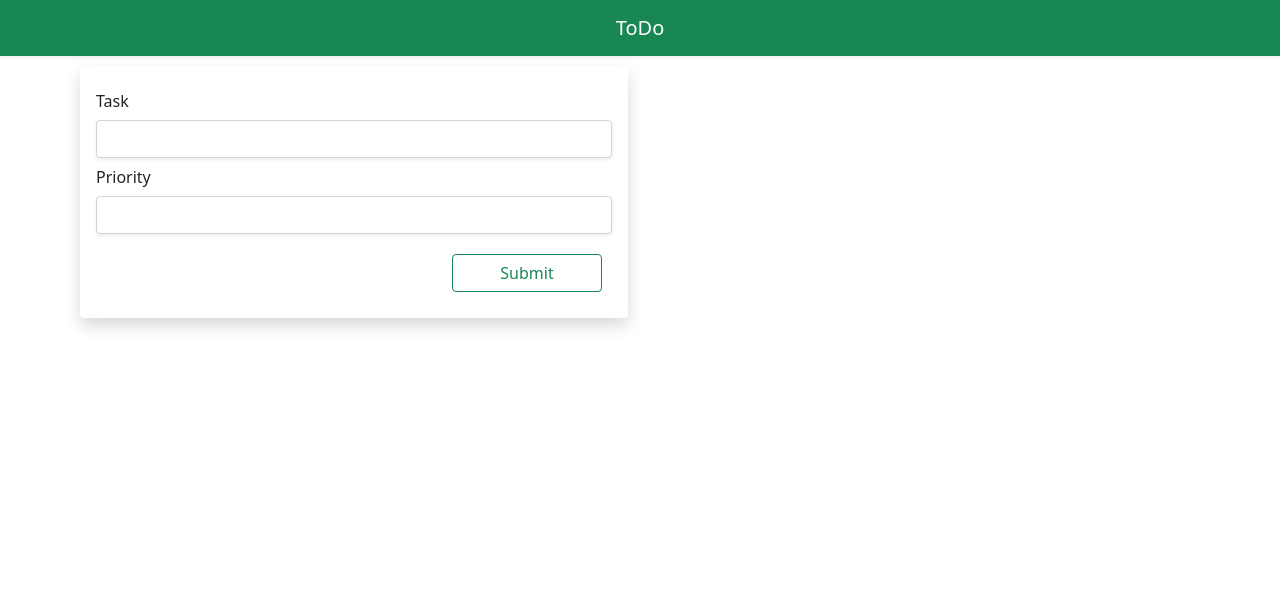
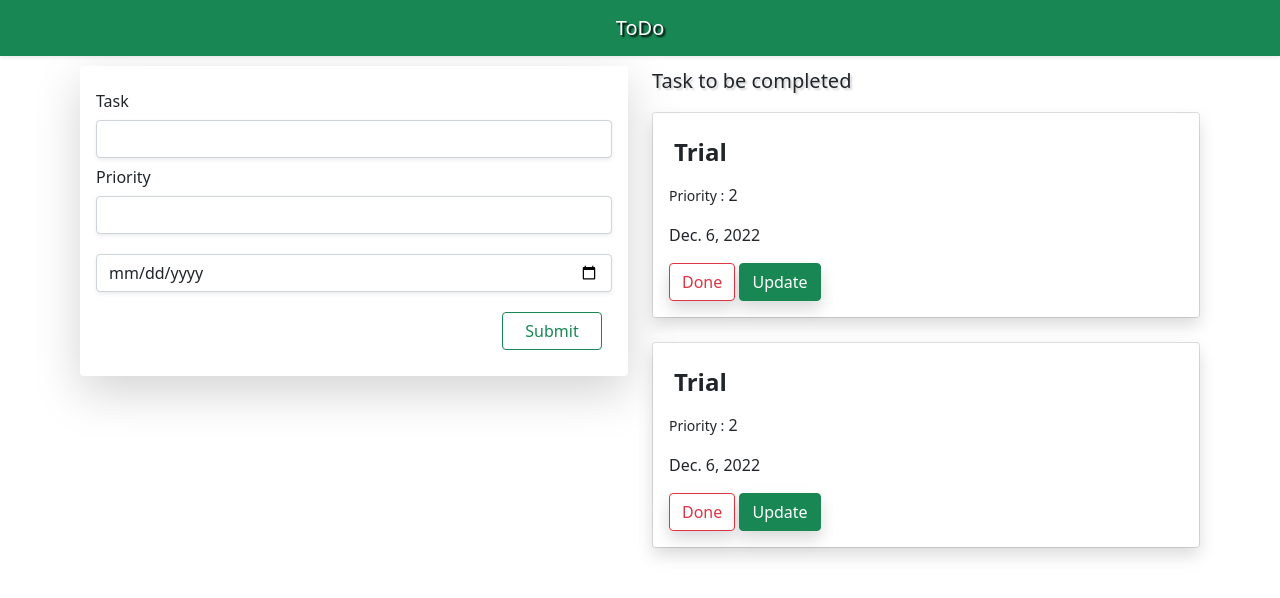
Before and after one commit to MidlajN/ToDo-App, a Django app: page / in a window 1280 px wide. Shown: the top 598 px of the page. Run offline with Django 4.2, Linux system fonts and the light colour scheme; data comes from the database, SQL or seed files in the repository; data that the repository does not hold is empty.

Commit message:
ToDo Update Function & Overall setup

```diff
--- a/ToDo_App/ToDoAPP/models.py
+++ b/ToDo_App/ToDoAPP/models.py
@@ -3,8 +3,9 @@ from django.db import models
 
 # Create your models here.
 class Task(models.Model):
-    task1 = models.TextField()
-    priority = models.IntegerField(default='0')
+    task = models.CharField(max_length=300)
+    priority = models.IntegerField()
+    date = models.DateField()
 
     def __str__(self):
-        return self.task1
+        return self.task
--- a/ToDo_App/ToDoAPP/urls.py
+++ b/ToDo_App/ToDoAPP/urls.py
@@ -7,5 +7,7 @@ from ToDoAPP import views
 app_name = 'ToDoAPP'
 urlpatterns = [
     path('', views.task, name='task'),
-    path('delete/<int:id>/', views.delete, name='delete')
+    path('delete/<int:id>/', views.delete, name='delete'),
+    path('update/<int:id>/', views.update, name='update')
+
 ]
--- a/ToDo_App/ToDoAPP/views.py
+++ b/ToDo_App/ToDoAPP/views.py
@@ -1,6 +1,7 @@
 from django.http import HttpResponse
 from django.shortcuts import render, redirect
 
+from .forms import TaskForm
 from .models import Task
 
 
@@ -10,7 +11,8 @@ def task(request):
     if request.method == 'POST':
         task1 = request.POST.get('task')
         priority = request.POST.get('priority')
-        task_s = Task(task1=task1, priority=priority)
+        date = request.POST.get('date')
+        task_s = Task(task=task1, priority=priority, date=date)
         task_s.save()
         return redirect('/')
     return render(request, 'home.html',{'task_key': task})
@@ -20,3 +22,12 @@ def delete(request, id):
     task = Task.objects.get(id=id)
     task.delete()
     return redirect('/')
+
+
+def update(request, id):
+    task = Task.objects.get(id=id)
+    form = TaskForm(request.POST or None, instance=task)
+    if form.is_valid():
+        form.save()
+        return redirect('/')
+    return render(request, 'update.html', {'form': form, 'task': task})
--- a/ToDo_App/template/base.html
+++ b/ToDo_App/template/base.html
@@ -10,7 +10,7 @@
 <body>
 <nav class="navbar navbar-light bg-success shadow-sm">
     <div class="container-fluid">
-        <a class="navbar-brand" style="margin:auto;color:white">ToDo</a>
+        <p class="navbar-brand" style="margin:auto;text-shadow:2px 2px 2px black;color:white;">ToDo</p>
     </div>
 </nav>
 {% block body %}
--- a/ToDo_App/template/home.html
+++ b/ToDo_App/template/home.html
@@ -6,8 +6,8 @@
 
     <div class="row">
 
-        <div class="col-md-6">
-            <form class="p-3 shadow rounded" method="post" enctype="multipart/form-data">
+        <div class="col-sm-6">
+            <form class="p-3 shadow-lg rounded" method="post" enctype="multipart/form-data">
                 {% csrf_token %}
                 <div>
                     <label class="col-form-label" >Task</label>
@@ -24,23 +24,33 @@
                     </div>
                 </div>
 
+                <div style="margin-top:20px">
+                        <input type="date" class="form-control shadow-sm" name="date" required="required">
+                    </div>
+
                 <div style="padding:10px;margin-top:10px;">
                     <div align="right">
-                        <button class="btn btn-outline-success" style="width:150px;" type="submit">Submit</button>
+                        <button class="btn btn-outline-success" style="width:100px;" type="submit">Submit</button>
                     </div>
                 </div>
             </form>
         </div>
 
-        <div class="col-md-6">
+        <div class="col-sm-6">
+            <div>
+                <p style="font-size:20px;text-shadow:2px 2px 2px lightgrey;">Task to be completed</p>
+            </div>
             {% for i in task_key %}
             <div class="card">
-                <div class="card-body p-3 shadow-sm">
-                    <legend>{{ i.task1 }}</legend>
-                    <p class="fw-lighter" style="margin-left:5px">
+                <div class="card-body p-3 shadow">
+                    <legend style="padding:5px"><b>{{ i.task }}</b></legend>
+                    <p class="fw-lighter">
                         <small>Priority :</small> {{ i.priority }}</p>
+                    <p class="fw-lighter">{{ i.date }}</p>
                     <a href="{% url 'ToDoAPP:delete' i.id %}">
-                        <button class="btn btn-outline-danger shadow" >Done</button>
+                        <button class="btn btn-outline-danger shadow">Done</button></a>
+                    <a href="{% url 'ToDoAPP:update' i.id %}">
+                        <button class="btn btn-success shadow" style="color:white;">Update</button>
                     </a>
                 </div>
             </div>
```
Also changed, not shown: ToDo_App/ToDoAPP/forms.py (added, +9 -0 lines), ToDo_App/template/update.html (added, +14 -0 lines), ToDo_App/ToDoAPP/migrations/0002_task_date.py (added), ToDo_App/ToDoAPP/migrations/0003_task_priority_task_task1.py, ToDo_App/ToDoAPP/migrations/0004_rename_task1_task_task.py (added), ToDo_App/ToDoAPP/migrations/0005_alter_task_task.py (added), ToDo_App/db.sqlite3.
